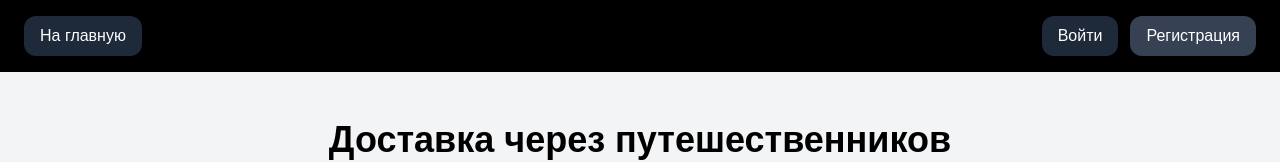
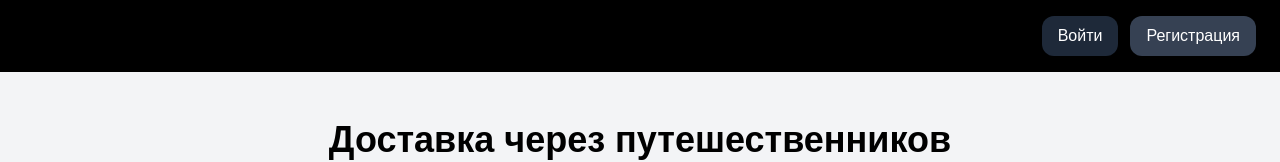
Before and after one commit to bbelov992/travelcourier2, a Next.js app: page / in a window 1280 px wide. Shown: the top 162 px of the page. Built offline with nearby package versions, Linux system fonts and the light colour scheme; no server answers; the database is empty.

Commit message:
Hide home button on landing page

```diff
--- a/components/Header.tsx
+++ b/components/Header.tsx
@@ -1,6 +1,7 @@
 import Link from 'next/link'
 import { redirect } from 'next/navigation'
 import { createSupabaseServerClient } from '@/lib/supabase-server'
+import HeaderHomeLink from '@/components/HeaderHomeLink'
 
 export default async function Header() {
   async function logout() {
@@ -18,12 +19,9 @@ export default async function Header() {
 
   return (
     <header className="flex items-center justify-between bg-black px-6 py-4 text-white">
-      <Link
-        href="/"
-        className="rounded-xl bg-gray-800 px-4 py-2 transition hover:opacity-90"
-      >
-        На главную
-      </Link>
+      <div className="min-w-[118px]">
+        <HeaderHomeLink />
+      </div>
 
       <div className="flex gap-3">
         {session ? (
--- /dev/null
+++ b/components/HeaderHomeLink.tsx
@@ -0,0 +1,21 @@
+"use client"
+
+import Link from "next/link"
+import { usePathname } from "next/navigation"
+
+export default function HeaderHomeLink() {
+  const pathname = usePathname()
+
+  if (pathname === "/") {
+    return null
+  }
+
+  return (
+    <Link
+      href="/"
+      className="rounded-xl bg-gray-800 px-4 py-2 transition hover:opacity-90"
+    >
+      На главную
+    </Link>
+  )
+}
```
